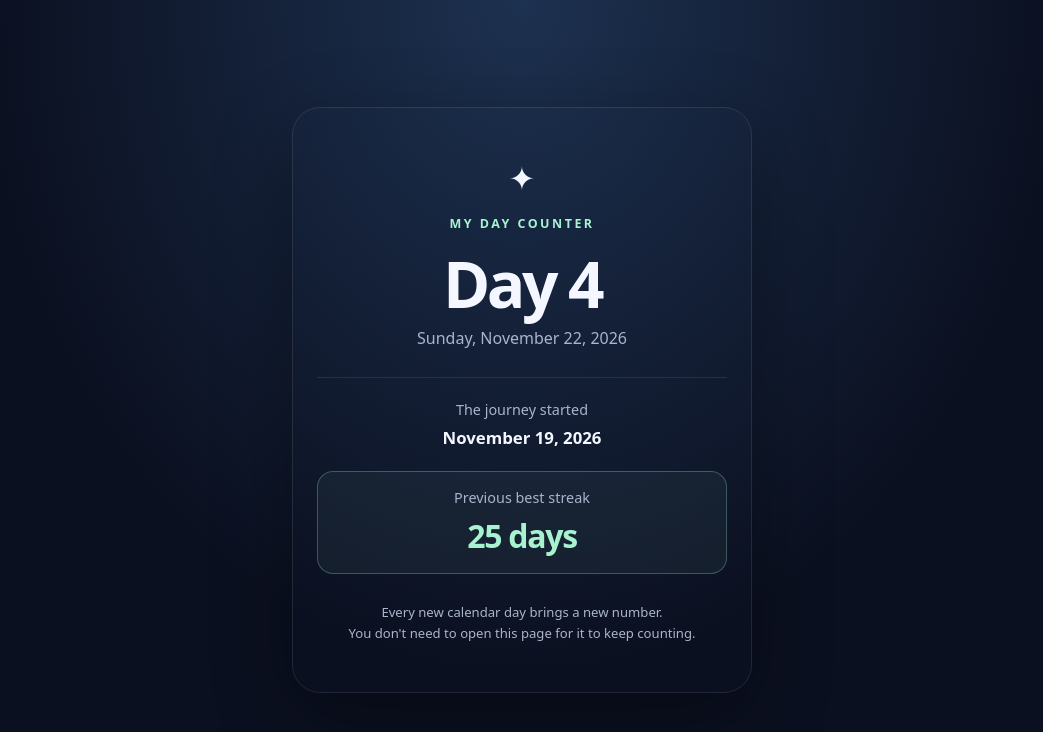
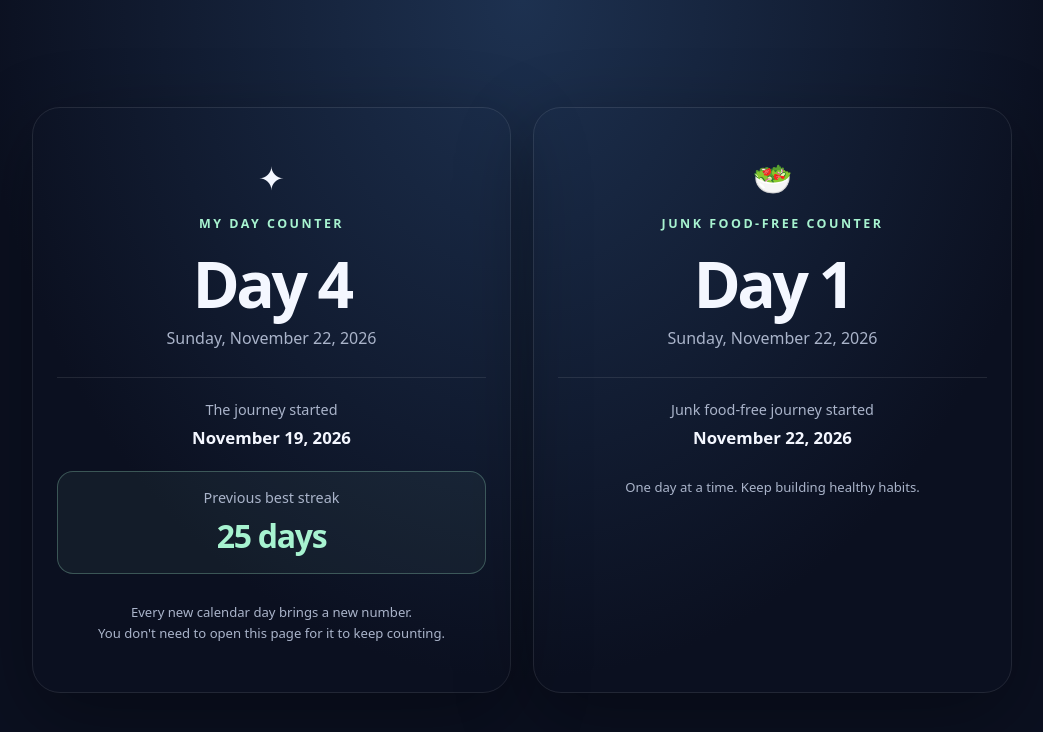
Before and after one commit to nagavenkateshgavini/day-counter, a plain HTML site: page index.html in a window 1280 px wide. Shown: the whole page, without its empty margins (118-1161 px from the left). Drawn offline with Linux system fonts and the light colour scheme.

Commit message:
Add junk food-free day counter starting today

```diff
--- a/index.html
+++ b/index.html
@@ -9,7 +9,9 @@
     :root { color-scheme: dark; --bg:#0b1020; --panel:#151c30; --text:#f4f7ff; --muted:#aab4ca; --accent:#a7f3d0; }
     * { box-sizing: border-box; }
     body { margin:0; min-height:100vh; display:grid; place-items:center; padding:24px; font-family: ui-sans-serif,system-ui,-apple-system,BlinkMacSystemFont,"Segoe UI",sans-serif; color:var(--text); background:radial-gradient(ellipse at top,#1d3150 0%,var(--bg) 60%); }
-    main { width:min(100%,460px); text-align:center; padding:clamp(28px,8vw,48px) 24px; border:1px solid #ffffff18; border-radius:28px; background:linear-gradient(145deg,#1b263cdd,var(--panel)ee); box-shadow:0 24px 80px #0005; }
+    .dashboard { width:min(100%,980px); display:grid; grid-template-columns:repeat(2,minmax(0,1fr)); gap:22px; align-items:stretch; }
+    main { min-width:0; text-align:center; padding:clamp(28px,6vw,48px) 24px; border:1px solid #ffffff18; border-radius:28px; background:linear-gradient(145deg,#1b263cdd,var(--panel)ee); box-shadow:0 24px 80px #0005; }
+    @media (max-width:700px) { .dashboard { grid-template-columns:1fr; max-width:460px; } }
     .eyebrow { font-size:.78rem; letter-spacing:.2em; font-weight:700; color:var(--accent); text-transform:uppercase; }
     h1 { font-size:clamp(2.2rem,10vw,4rem); line-height:1.05; margin:18px 0 10px; letter-spacing:-.055em; }
     .date { color:var(--muted); font-size:1rem; }
@@ -23,6 +25,7 @@
   </style>
 </head>
 <body>
+  <div class="dashboard">
   <main aria-live="polite">
     <div class="calendar" aria-hidden="true">✦</div>
     <div class="eyebrow">My day counter</div>
@@ -34,9 +37,21 @@
     <div class="best-streak"><div class="label">Previous best streak</div><div class="best-number">25 days</div></div>
     <p class="note">Every new calendar day brings a new number.<br>You don't need to open this page for it to keep counting.</p>
   </main>
+  <main aria-live="polite">
+    <div class="calendar" aria-hidden="true">🥗</div>
+    <div class="eyebrow">Junk food-free counter</div>
+    <h1 id="junk-count">Day —</h1>
+    <div class="date" id="junk-today">Loading today's date…</div>
+    <div class="rule"></div>
+    <div class="label">Junk food-free journey started</div>
+    <div class="start" id="junk-start-date">November 22, 2026</div>
+    <p class="note">One day at a time. Keep building healthy habits.</p>
+  </main>
+  </div>
   <script>
     // Day 1 is the start date. Change this date if you'd like a different starting point.
     const START_DATE = "2026-11-19";
+    const JUNK_FOOD_START_DATE = "2026-11-22";
     const [year, month, day] = START_DATE.split("-").map(Number);
     const start = new Date(year, month - 1, day);
     const today = new Date();
@@ -54,6 +69,18 @@
     document.getElementById("start-date").textContent = start.toLocaleDateString(undefined, {
       year: "numeric", month: "long", day: "numeric"
     });
+
+    const [junkYear, junkMonth, junkDay] = JUNK_FOOD_START_DATE.split("-").map(Number);
+    const junkStart = new Date(junkYear, junkMonth - 1, junkDay);
+    const junkDaysElapsed = Math.round((todayMidnight - junkStart) / 86400000);
+    document.getElementById("junk-count").textContent =
+      junkDaysElapsed < 0 ? "Not started" : "Day " + (junkDaysElapsed + 1);
+    document.getElementById("junk-today").textContent = today.toLocaleDateString(undefined, {
+      weekday: "long", year: "numeric", month: "long", day: "numeric"
+    });
+    document.getElementById("junk-start-date").textContent = junkStart.toLocaleDateString(undefined, {
+      year: "numeric", month: "long", day: "numeric"
+    });
   </script>
 </body>
 </html>
```
